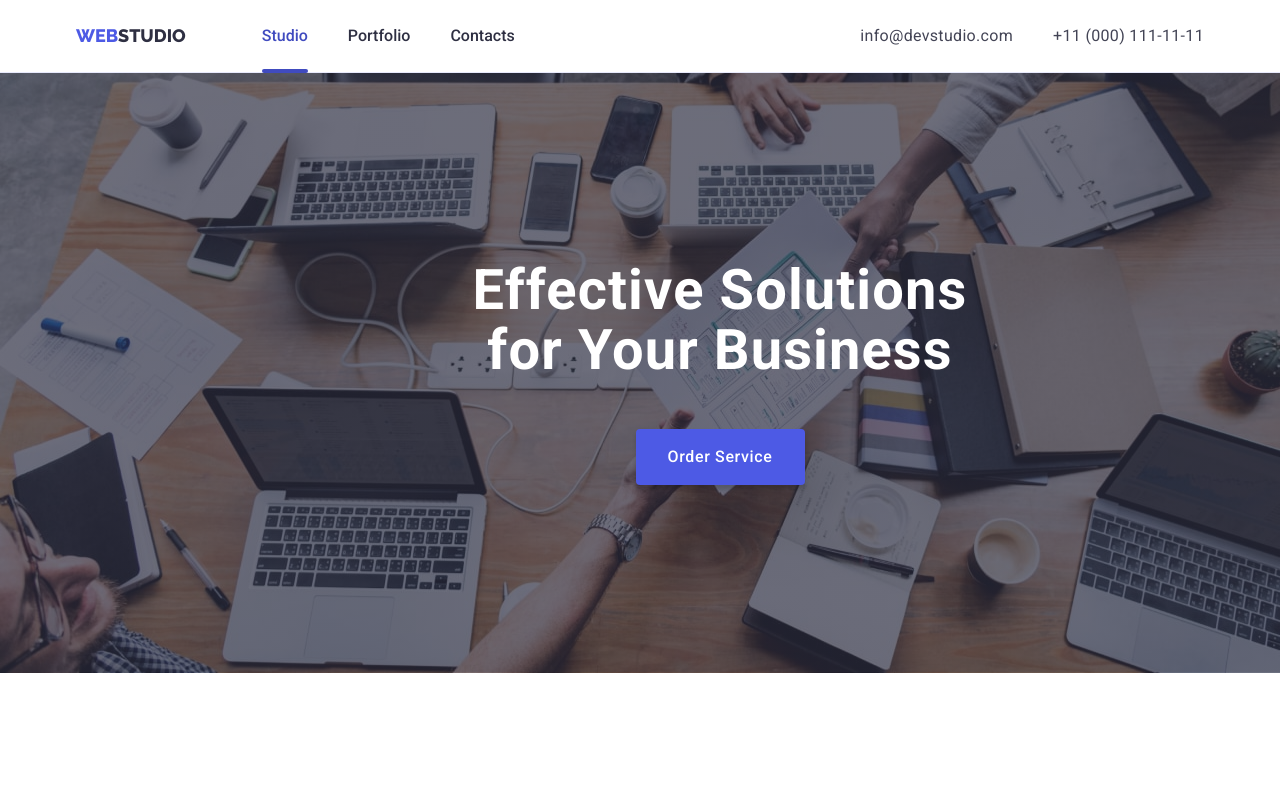
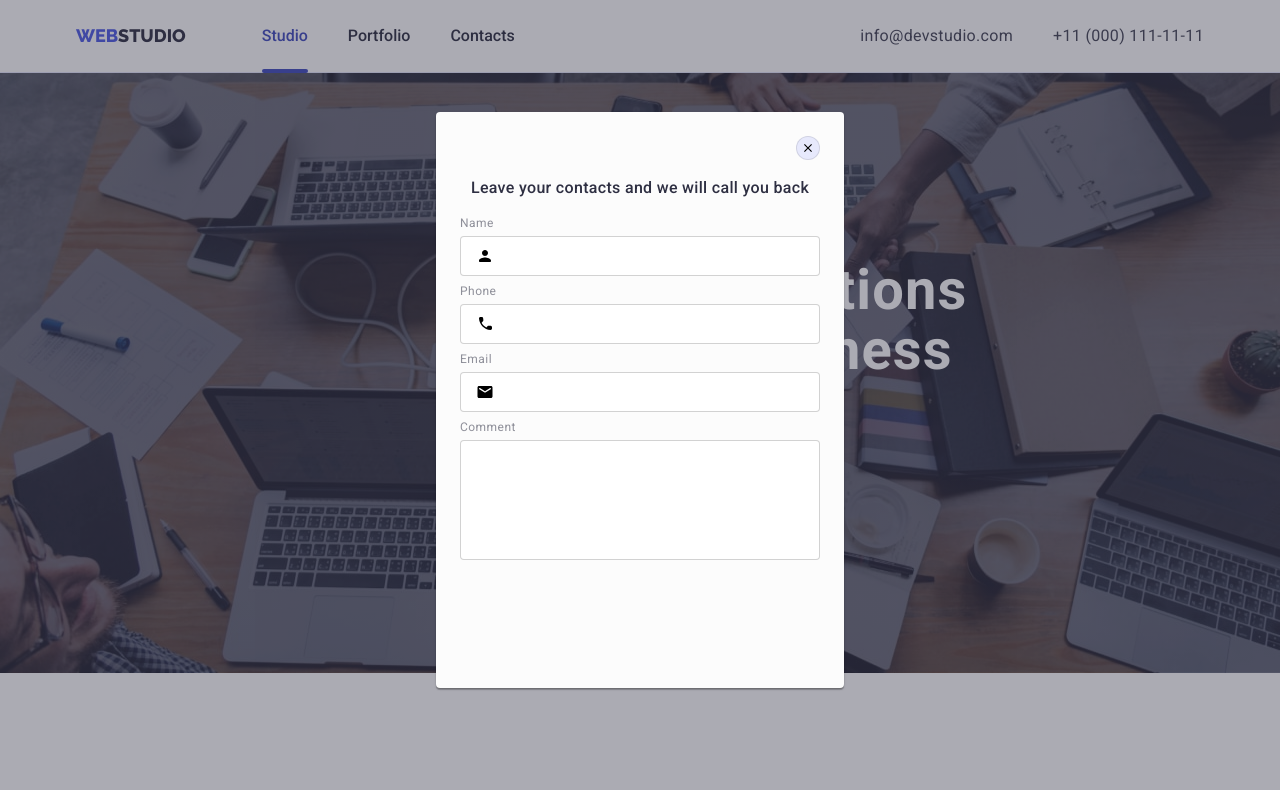
Before and after one commit to Resha228/goit-markup-hw-06, a plain HTML site: page index.html in a window 1280 px wide. Shown: the top 790 px of the page. Drawn offline with nearby package versions, Linux system fonts and the light colour scheme.

Commit message:
stage-one-hw-06

```diff
--- a/css/style.css
+++ b/css/style.css
@@ -690,3 +690,57 @@ header {
 .backdrop.is-hidden .modal {
   transform: translate(-50%, -50%) scale(0);
 }
+.modal-title {
+  font-weight: 500;
+  font-size: 16px;
+  line-height: 1.5;
+  text-align: center;
+  letter-spacing: 0.02em;
+  color: #2e2f42;
+}
+.form-input {
+  width: 100%;
+  height: 40px;
+  border: 1px solid rgba(33, 33, 33, 0.2);
+  border-radius: 4px;
+  padding: 8px 16px;
+  padding-left: 38px;
+  outline: transparent;
+}
+
+.form-label span {
+  font-weight: 400;
+  font-size: 12px;
+  line-height: 1.33;
+  letter-spacing: 0.04em;
+  color: #8e8f99;
+  margin-bottom: 4px;
+  display: block;
+}
+.form-group {
+  position: relative;
+}
+.form-icon {
+  position: absolute;
+  left: 16px;
+  top: 50%;
+  transform: translateY(-50%);
+}
+.form-stage {
+  margin-bottom: 8px;
+}
+.form-input:focus {
+  border-color: #4d5ae5;
+}
+.form-input:focus + .form-icon {
+  fill: #4d5ae5;
+}
+.form-textarea {
+  display: block;
+  width: 100%;
+  border: 1px solid rgba(33, 33, 33, 0.2);
+  border-radius: 4px;
+  padding: 5px 10px;
+  min-height: 120px;
+  resize: none;
+}
--- a/index.html
+++ b/index.html
@@ -457,13 +457,57 @@
         </div>
       </div>
     </footer>
-    <div class="backdrop is-hidden" data-modal>
+    <div class="backdrop" data-modal>
       <div class="modal">
         <button type="button" data-modal-close class="modal-close">
           <svg class="modal-button" width="8px" height="8px">
             <use href="./images/symbol-defs-icon.svg#icon-close-button"></use>
           </svg>
         </button>
+        <h3 class="modal-title">
+          Leave your contacts and we will call you back
+        </h3>
+        <form class="modal-form">
+          <div class="form-stage">
+            <label class="form-label">
+              <span>Name</span>
+              <div class="form-group">
+                <input type="text" class="form-input" name="name" />
+                <svg class="form-icon" width="18px" height="18px">
+                  <use href="./images/icons.svg.svg#icon-person"></use>
+                </svg>
+              </div>
+            </label>
+          </div>
+          <div class="form-stage">
+            <label class="form-label">
+              <span>Phone</span>
+              <div class="form-group">
+                <input type="text" class="form-input" name="name" />
+                <svg class="form-icon" width="18px" height="24px">
+                  <use href="./images/icons.svg.svg#icon-phone"></use>
+                </svg>
+              </div>
+            </label>
+          </div>
+          <div class="form-stage">
+            <label class="form-label">
+              <span>Email</span>
+              <div class="form-group">
+                <input type="text" class="form-input" name="name" />
+                <svg class="form-icon" width="18px" height="24px">
+                  <use href="./images/icons.svg.svg#icon-email"></use>
+                </svg>
+              </div>
+            </label>
+          </div>
+          <div class="form-stage">
+            <label class="form-label">
+              <span>Comment</span>
+              <textarea name="comment" class="form-textarea"></textarea>
+            </label>
+          </div>
+        </form>
       </div>
     </div>
     <script src="./js/modal.js"></script>
```
Also changed, not shown: images/icons.svg.svg (added), 1 other file.
